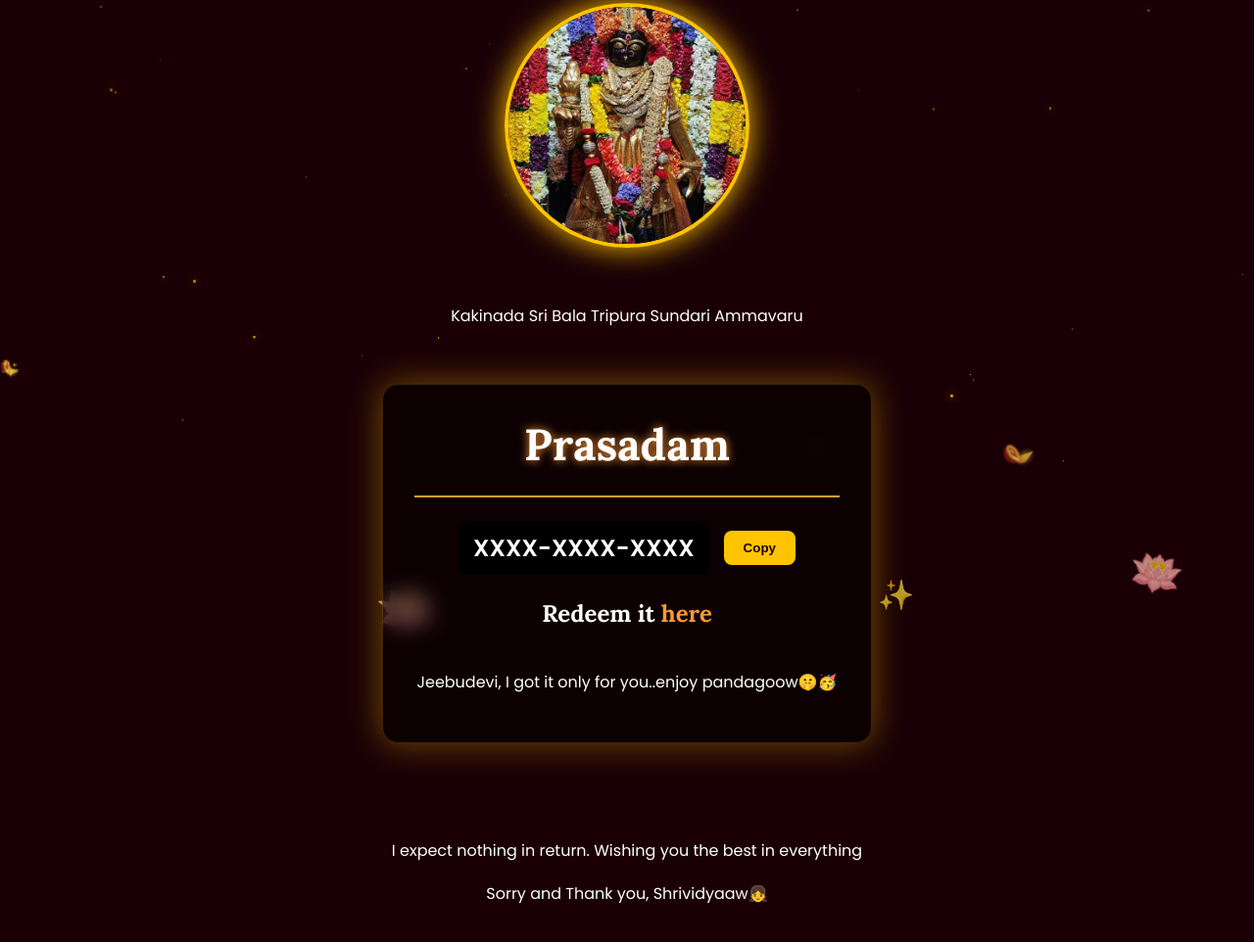
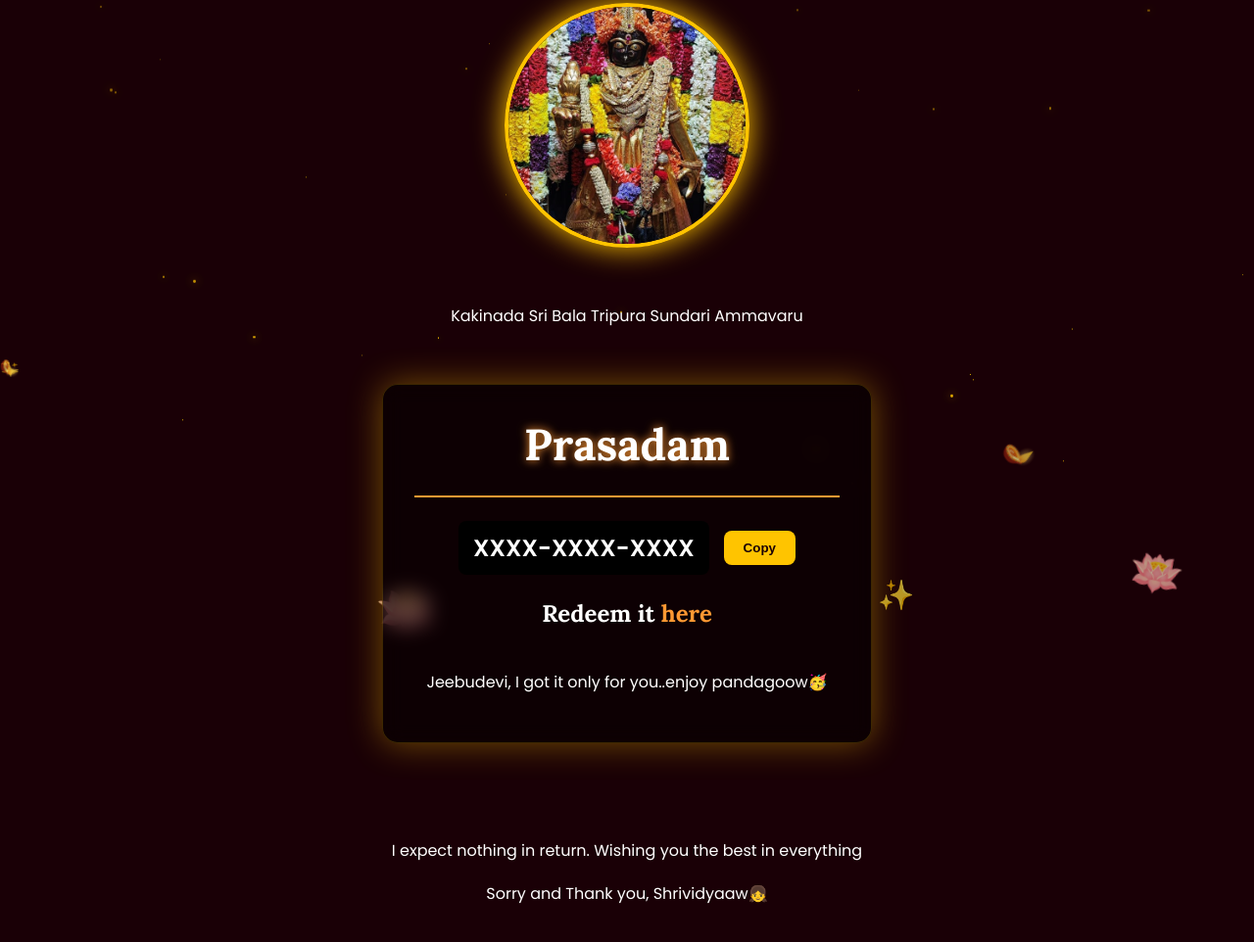
Before and after one commit to SNKR004/jeebudevi, a plain HTML site: page index.html in a window 1280 px wide. Shown: the part 294-1256 px from the top of the page at 98% size. Drawn offline with Linux system fonts and the light colour scheme; a web font is replaced by a local one.

Commit message:
Update index.html

```diff
--- a/index.html
+++ b/index.html
@@ -49,7 +49,7 @@
                 </div>
                 <center><h3>Redeem it <a href="https://www.roblox.com/redeem" target="_blank">here</a></h3></center>
                 <br>
-                <p>Jeebudevi, I got it only for you..enjoy pandagoow🤫🥳</p>
+                <p>Jeebudevi, I got it only for you..enjoy pandagoow🥳</p>
             </div>
         </section>
 
```
